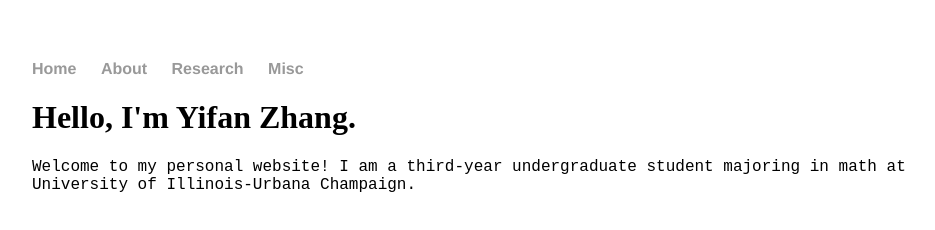
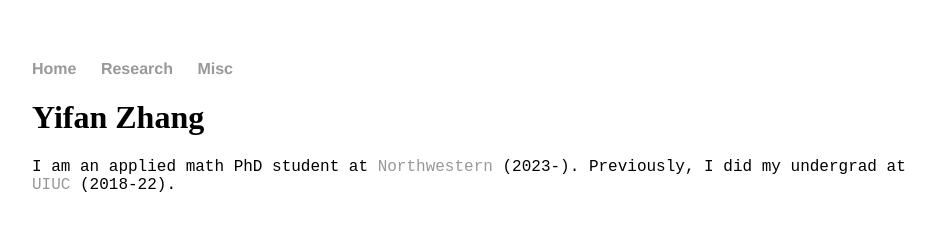
Before and after one commit to yifan0/yifan0.github.io, a plain HTML site: page index.html in a window 1280 px wide. Shown: the whole page, without its empty margins (160-1095 px from the left). Drawn offline with Linux system fonts and the light colour scheme.

Commit message:
home page

```diff
--- a/index.html
+++ b/index.html
@@ -9,15 +9,14 @@
 		<nav>
     		<ul>
         		<li><a href="/">Home</a></li>
-	        	<li><a href="/about.html">About</a></li>
         		<li><a href="/research.html">Research</a></li>
 				<li><a href="/misc.html">Misc</a></li>
     		</ul>
 		</nav>
 		<div class="container">
     		<div class="blurb">
-        		<h1>Hello, I'm Yifan Zhang.</h1>
-				<p>Welcome to my personal website! I am a third-year undergraduate student majoring in math at University of Illinois-Urbana Champaign.</p>
+        		<h1>Yifan Zhang</h1>
+				<p>I am an applied math PhD student at <a href="https://esam.northwestern.edu/">Northwestern</a> (2023-). Previously, I did my undergrad at <a href="https://math.illinois.edu/">UIUC</a> (2018-22).</p>
     		</div><!-- /.blurb -->
 		</div><!-- /.container -->
 	</body>
```
